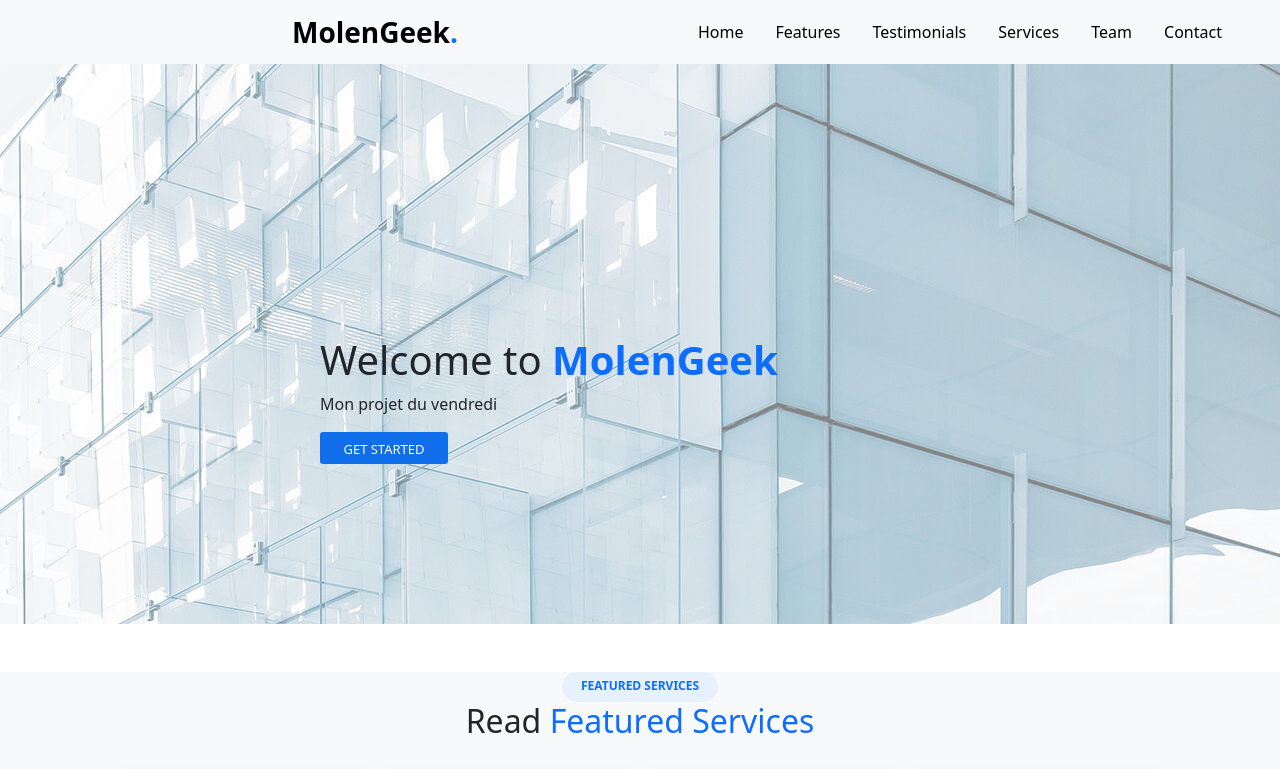
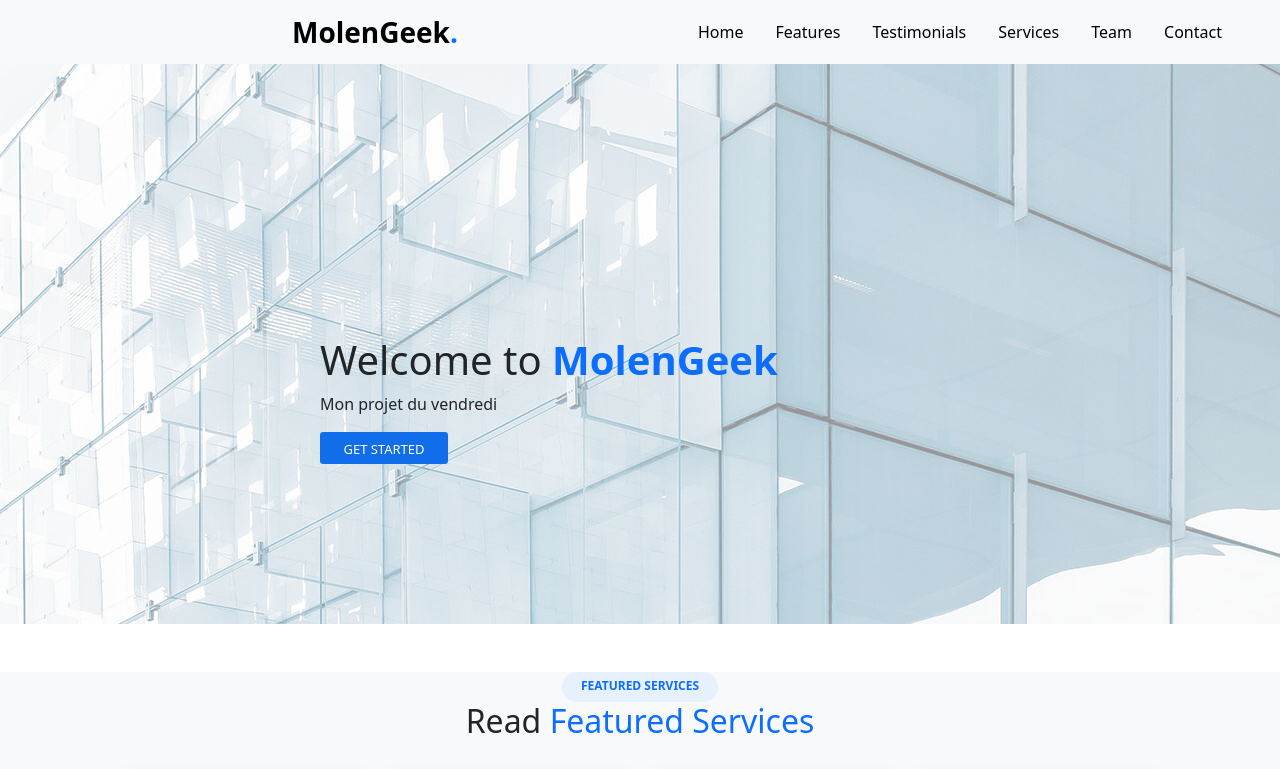
Before and after one commit to Houss17/Projet_templateMolengeek_Houssam, a website: page index.html in a window 1280 px wide. Shown: the top 769 px of the page. Drawn offline with nearby package versions, Linux system fonts and the light colour scheme.

Commit message:
image color

```diff
--- a/src/sass/modules/_header.sass
+++ b/src/sass/modules/_header.sass
@@ -4,7 +4,7 @@ header
     background-image: url(../img/Image_Sass_P1/hero-bg.jpg) //chercher l'image
     background-position-x: -10em //bouger l'image sur l'axe des x
     .div_header
-        background-color: rgba(255, 255, 255, 0.515) // changer la couleur de l'image
+        background-color: rgba(255, 255, 255, 0.59) // changer la couleur de l'image
         height: 35em //augmente la hauteur de l'image
         div
             padding-left: 20em //se deplacer de la gauche
```
Also changed, not shown: public/css/app.css.
